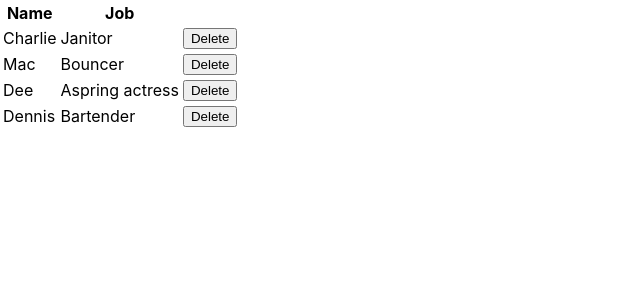
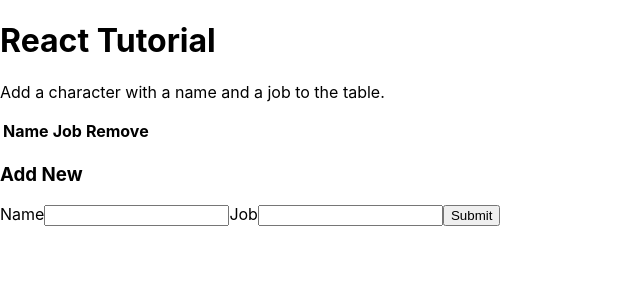
Before and after one commit to WagnerEsser/react-tutorial, a React (Create React App) app: page / in a window 1280 px wide. Shown: the top 300 px of the page, without its empty margins (0-640 px from the left). Built offline with nearby package versions, Linux system fonts and the light colour scheme; the HTML template or start-up script is replaced by a standard one.

Commit message:
funçção de cadastro de item em lista

```diff
--- a/src/App.tsx
+++ b/src/App.tsx
@@ -1,41 +1,44 @@
 import React, { useState } from 'react'
 import Table from './Table'
+import Form from './Form'
+
+interface Character {
+  name: string
+  job?: string
+}
+
+interface CharacterArray {
+  characters: Array<Character>
+}
 
 const App: React.FC = () => {
   const [state, setState] = useState({
-    characters: [
-      {
-        name: 'Charlie',
-        job: 'Janitor',
-      },
-      {
-        name: 'Mac',
-        job: 'Bouncer',
-      },
-      {
-        name: 'Dee',
-        job: 'Aspring actress',
-      },
-      {
-        name: 'Dennis',
-        job: 'Bartender',
-      },
-    ]
-  })
+    characters: []
+  } as CharacterArray)
 
-  const removeCharacter = (index: any) => {
+  const removeCharacter = (index: number) => {
     const { characters } = state
 
     setState({
-      characters: characters.filter((character: any, i: any) => {
-        return i !== index
-      }),
+      characters: characters.filter((character: any, i: any) => i !== index),
+    })
+  }
+
+  const handleSubmit = (character: Character) => {
+    setState({
+      characters: [...state.characters, character]
     })
   }
 
   return (
     <div className="container">
-      <Table characterData={state.characters} removeCharacter={removeCharacter}/>
+      <h1>React Tutorial</h1>
+      <p>Add a character with a name and a job to the table.</p>
+
+      <Table characterData={state.characters} removeCharacter={removeCharacter} />
+
+      <h3>Add New</h3>
+      <Form handleSubmit={handleSubmit} />
     </div>
   )
 }
--- /dev/null
+++ b/src/Form.tsx
@@ -0,0 +1,35 @@
+import React, { useState } from 'react'
+
+const Form = (props: any) => {
+    const { handleSubmit } = props
+    const [state, setState] = useState({ name: '', job: '' } as any)
+
+    const handleChange = (name: any) => (event: any) => {
+        setState({
+            ...state, [name]: event.target.value,
+        })
+    }
+
+    const onFormSubmit = (event: any) => {
+        event.preventDefault();
+
+        handleSubmit(state);
+        setState({});
+    }
+
+    return (
+        <form onSubmit={onFormSubmit}>
+            <label>Name</label>
+            <input
+                type="text"
+                onChange={handleChange('name')} />
+            <label>Job</label>
+            <input
+                type="text"
+                onChange={handleChange('job')} />
+            <input type="submit" value="Submit" />
+        </form>
+    );
+}
+
+export default Form;
--- a/src/Table.tsx
+++ b/src/Table.tsx
@@ -2,8 +2,9 @@
 import TableHeader from './TableHeader'
 import TableBody from './TableBody'
 
+
 const Table = (props: any) => {
-    const { characterData,removeCharacter } = props
+    const { characterData, removeCharacter } = props
 
     return (
         <table>
--- a/src/TableBody.tsx
+++ b/src/TableBody.tsx
@@ -1,4 +1,5 @@
 import React from 'react'
+
 
 const TableBody = (props: any) => {
   const rows = props.characterData.map((row: any, index: any) => {
--- a/src/TableHeader.tsx
+++ b/src/TableHeader.tsx
@@ -1,4 +1,5 @@
 import React from 'react'
+
 
 const TableHeader = () => {
   return (
@@ -6,6 +7,7 @@
       <tr>
         <th>Name</th>
         <th>Job</th>
+        <th>Remove</th>
       </tr>
     </thead>
   )
```
